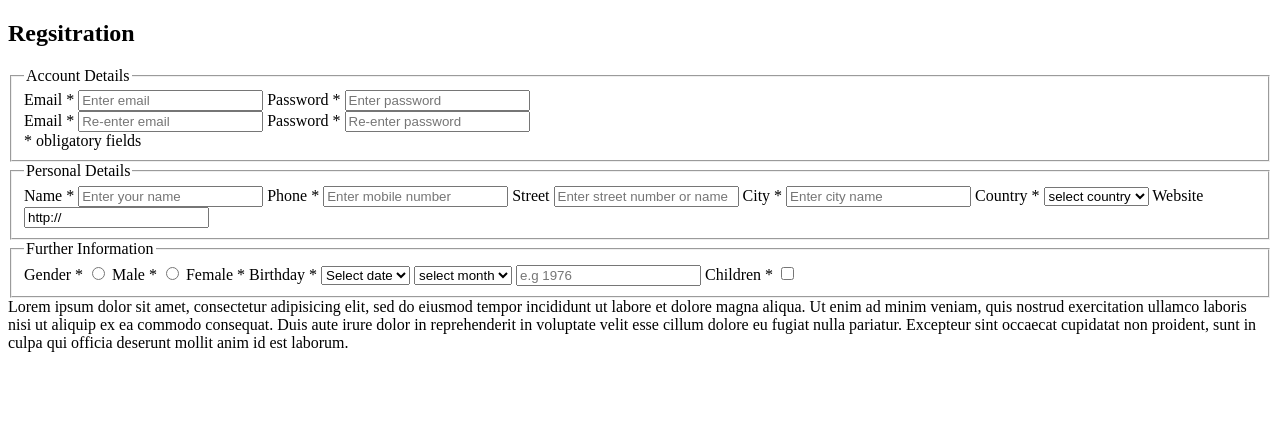
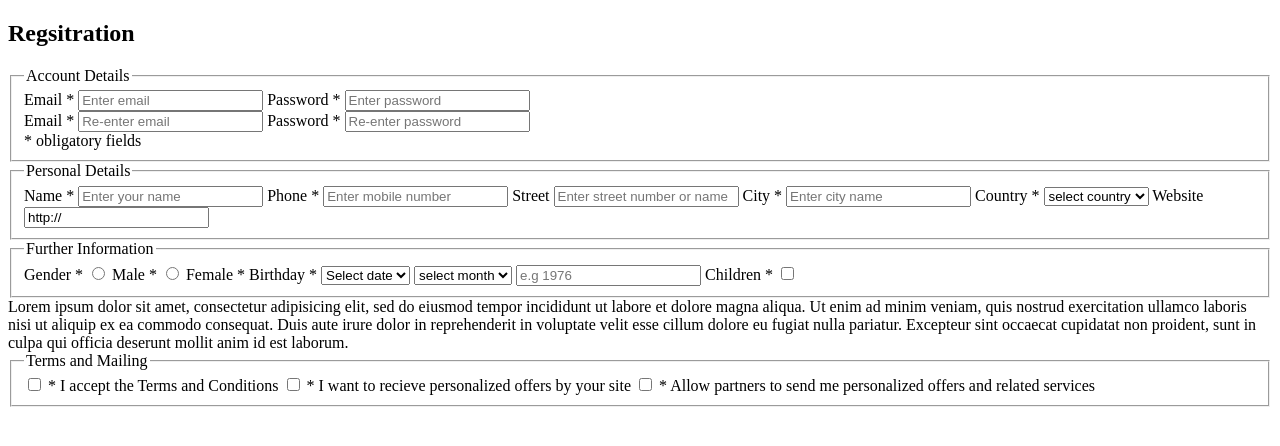
Before and after one commit to guptavishalprdxn/Green-Form, a plain HTML site: page index.html in a window 1280 px wide. Drawn offline with Linux system fonts and the light colour scheme.

Commit message:
form further term and mailing  structure created

```diff
--- a/index.html
+++ b/index.html
@@ -150,6 +150,19 @@
 				</div>
 			</div>
 		<!--end further personal details -->
+		<!-- term mailing -->
+			<div class="term-mailing">
+				<fieldset>
+					<legend>Terms and Mailing</legend>
+					<input type="checkbox"  id="terms" name="terms" value="1" required>
+					<label for="terms">* I accept the Terms and Conditions</label>
+					<input type="checkbox"  name="personalized" id="personalized" value="2" required>
+					<label for="personalized">* I want to recieve personalized offers by your site</label>
+					<input type="checkbox" name="partners" id="partners" value="" ="3" required>
+					<label for="partners">* Allow partners to send me personalized offers and related services</label>
+				</fieldset>
+			</div>
+		<!--end  term mailing -->
 		</div>
 		<!-- end form wrapper -->
 	</section>
```
